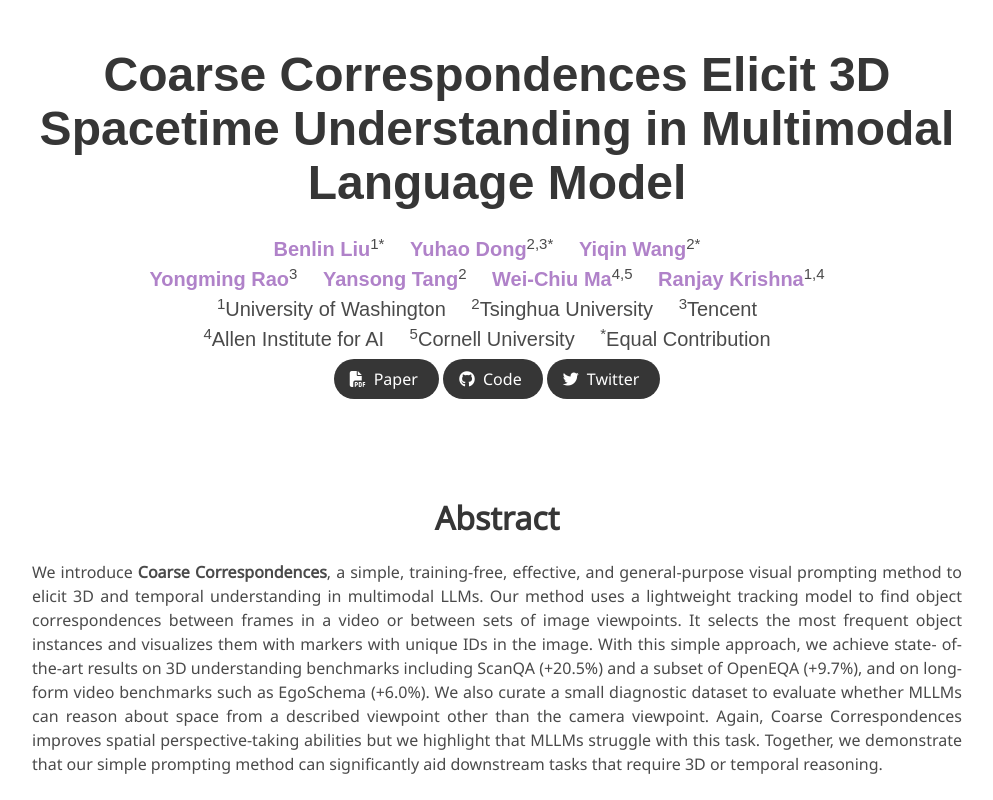
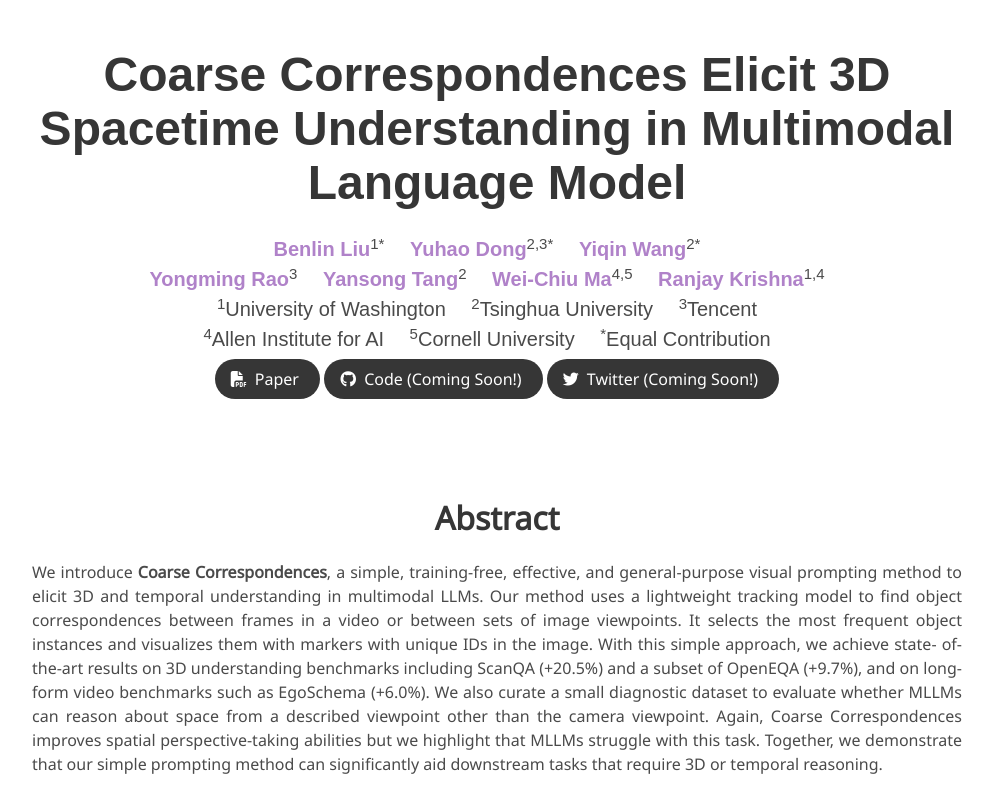
Before and after one commit to coarse-correspondence/coarse-correspondence.github.io, a plain HTML site: page index.html in a window 1280 px wide. Shown: the top 800 px of the page, without its empty margins (143-1136 px from the left). Drawn offline with nearby package versions, Linux system fonts and the light colour scheme; some icons are missing; a web font is replaced by a local one.

Commit message:
Updated project page

```diff
--- a/index.html
+++ b/index.html
@@ -115,7 +115,7 @@
                   <div class="content has-text-centered">
                     <div class="publication-links">
                       <span class="link-block">
-                        <a href="https://arxiv.org/abs/2404.12390.pdf" target="_blank"
+                        <a href="https://arxiv.org/abs/2408.00754" target="_blank"
                         class="external-link button is-normal is-rounded is-dark">
                         <span class="icon">
                           <i class="fas fa-file-pdf"></i>
@@ -124,44 +124,22 @@
                       </a>
                     </span>
 
-                    <!-- <span class="link-block">
-                      <a href="https://huggingface.co/datasets/BLINK-Benchmark/BLINK" target="_blank"
-                      class="external-link button is-normal is-rounded is-dark">
-                      <span class="icon">
-                        <i class="fa fa-database"></i>
-                      </span>
-                      <span>HF Dataset</span>
-                    </a>
-                  </span>
-                  </span> -->
+
 
                   <span class="link-block">
-                    <a href="https://github.com/zeyofu/BLINK_Benchmark" target="_blank"
-                    class="external-link button is-normal is-rounded is-dark">
+                    <a href="#" target="_blank" class="external-link button is-normal is-rounded is-dark">
                       <span class="icon">
                         <i class="fab fa-github"></i>
                       </span>
-                    <span>Code</span>
+                      <span>Code (Coming Soon!)</span>
                     </a>
                   </span>
-
-                <!-- <span class="link-block">
-                  <a href="https://eval.ai/web/challenges/challenge-page/2287/overview" target="_blank"
-                  class="external-link button is-normal is-rounded is-dark">
-                  <span class="icon">
-                    <i class="fa fa-link"></i>
-                  </span>
-                  <span>EvalAI</span>
-                  </a>
-                </span> -->
-
               <span class="link-block">
-                  <a href="https://twitter.com/XingyuFu2/status/1781368539213082683" target="_blank"
-                  class="external-link button is-normal is-rounded is-dark">
+                <a href="#" target="_blank" class="external-link button is-normal is-rounded is-dark">
                   <span class="icon">
                     <i class="fab fa-twitter"></i>
                   </span>
-                  <span>Twitter</span>
+                  <span>Twitter (Coming Soon!)</span>
                 </a>
               </span>
               </div>
```
Lines whose indentation alone changed are shown as unchanged.
